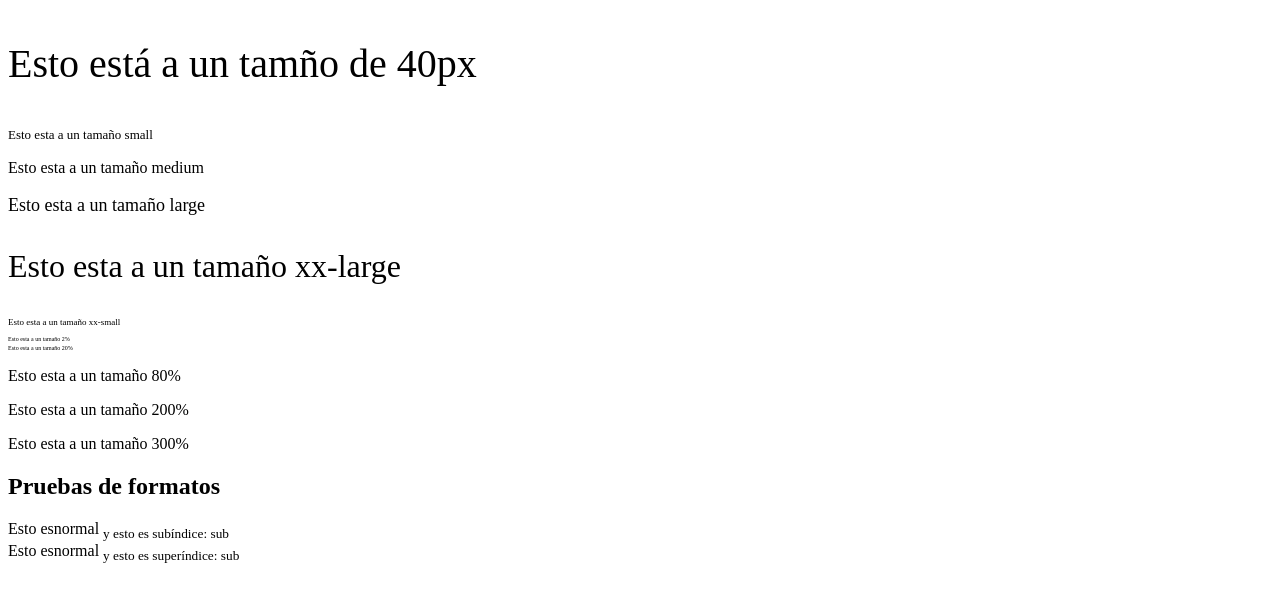
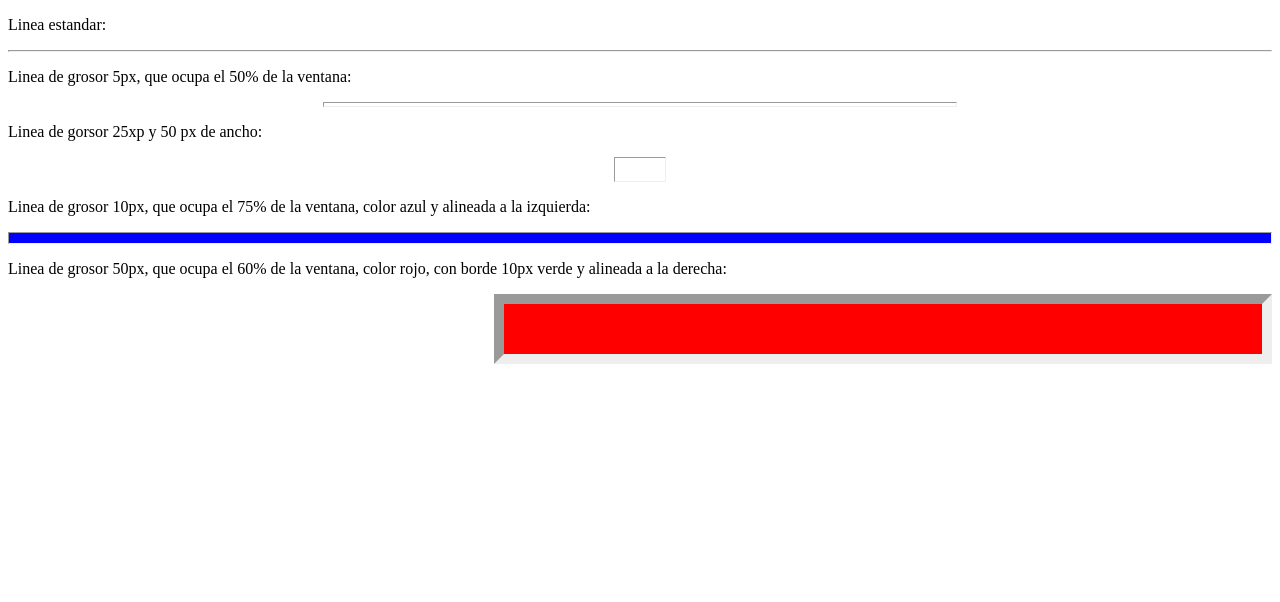
Before and after one commit to jeanpool2303/Practica2, a plain HTML site: page index.html in a window 1280 px wide. Drawn offline with Linux system fonts and the light colour scheme.

Commit message:
Verción2

```diff
--- a/index.html
+++ b/index.html
@@ -4,25 +4,19 @@
     <meta charset="UTF-8">
     <meta name="viewport" content="width=device-width, initial-scale=1.0">
     <meta http-equiv="X-UA-Compatible" content="ie=edge">
-    <title>Ejercicio sobre tamaños y formatos</title>
+    <title>Ejemplos de lineas Horizontales</title>
 </head>
 <body>
-    <p style="font-size: 40px;">Esto está a un tamño de 40px</p>
-    <p style="font-size: small;">Esto esta a un tamaño small</p>
-    <p style="font-size: medium">Esto esta a un tamaño medium</p>
-    <p style="font-size: large">Esto esta a un tamaño large</p>
-    <p style="font-size: xx-large">Esto esta a un tamaño xx-large</p>
-    <p style="font-size: xx-small">Esto esta a un tamaño xx-small</p>
-    <p style="font-size: 2%">Esto esta a un tamaño 2%</p>
-    <p style="font-size: 20%">Esto esta a un tamaño 20%</p>
-    <p style="font-size: 80">Esto esta a un tamaño 80%</p>
-    <p style="font-size: 200">Esto esta a un tamaño 200%</p>
-    <p style="font-size: 300">Esto esta a un tamaño 300%</p>
-
-    <h2>Pruebas de formatos</h2>
-        Esto esnormal <sub>y esto es subíndice: sub </sub><br>
-        Esto esnormal <sub>y esto es superíndice: sub </sub><br>
-        <br>
+    <p>Linea estandar:</p>
+    <hr>
+    <p>Linea de grosor 5px, que ocupa el 50% de la ventana:</p>
+    <hr size="5" width="50%">
+    <p>Linea de gorsor 25xp y 50 px de ancho:</p>
+    <hr size="25" width="50">
+    <p>Linea de grosor 10px, que ocupa el 75% de la ventana, color azul y alineada a la izquierda:</p>
+    <hr style="width: 75; height: 10px; background-color: blue; margin-left: 0pt">
+    <p>Linea de grosor 50px, que ocupa el 60% de la ventana, color rojo, con borde 10px verde y alineada a la derecha:</p>
+    <hr style="border-width: 10px; width: 60%; height: 50px; color: chartreuse; background-color: red; margin-right: 0pt">
 
 </body>
 </html>
```
